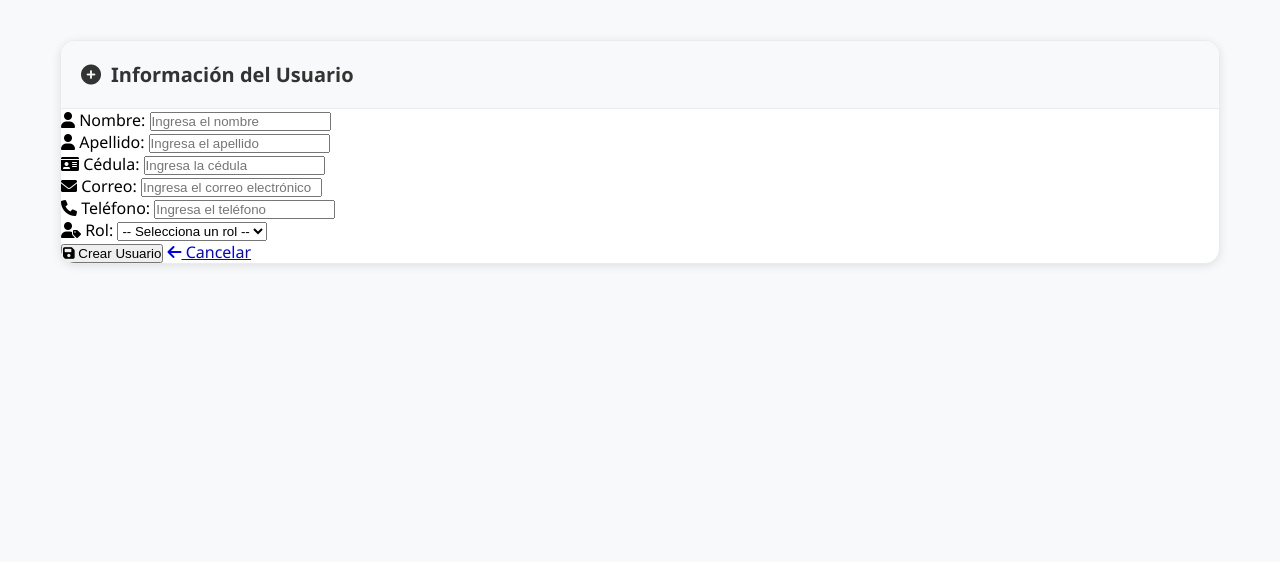
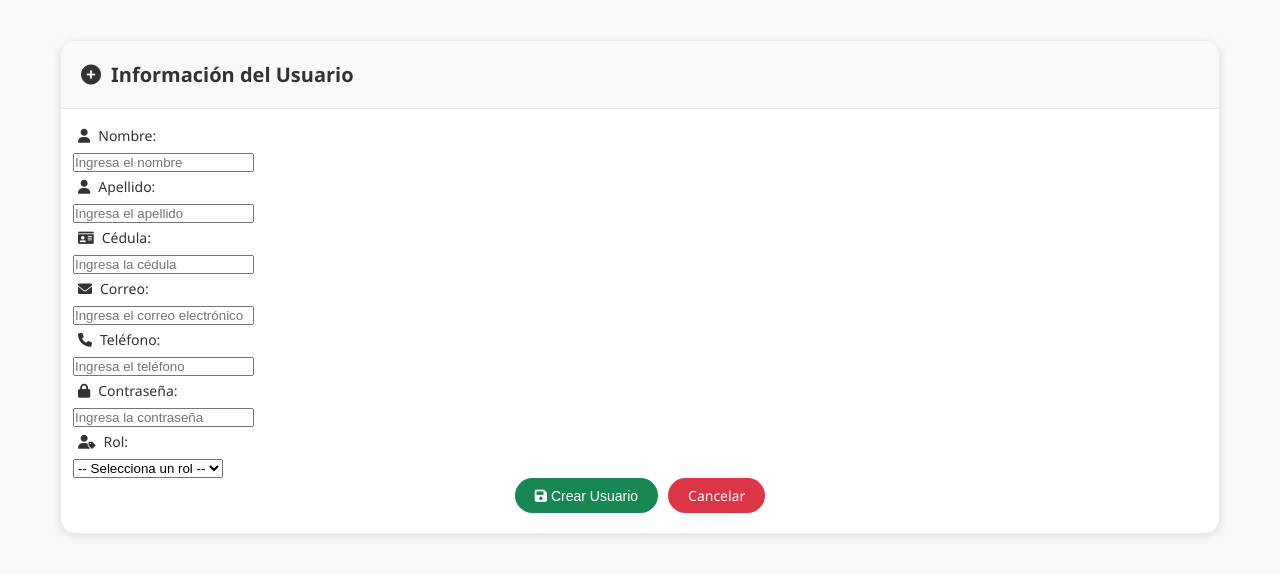
Before and after one commit to Ganterlix-Dev/ascd3, a Django app: page /Crear_usuarios/ in a window 1280 px wide. Shown: the part 238-812 px from the top of the page. Before the commit the page ends 507 px from the top, so only its background shows below. Run offline with Django 5.2, Linux system fonts and the light colour scheme.

Commit message:
superadmin completado

```diff
--- a/Ferreteria/settings.py
+++ b/Ferreteria/settings.py
@@ -86,7 +86,7 @@ DATABASES = {
         'ENGINE': 'django.db.backends.postgresql',
         'NAME': 'FerreteriaDB',  # Nombre de tu base de datos
         'USER': 'postgres',  # Usuario de tu base de datos
-        'PASSWORD': 'postgresql',  # Contraseña de tu base de datos
+        'PASSWORD': 'postgres',  # Contraseña de tu base de datos
         'HOST': 'localhost',  # O la IP de tu servidor
         'PORT': '5432',  # Puerto predeterminado de PostgreSQL
     }
--- a/Ferreteria/urls.py
+++ b/Ferreteria/urls.py
@@ -25,6 +25,7 @@ urlpatterns = [
     path('', home),
     path('Iniciar/', usuarios_views.Iniciar),
     path('Registrar/', usuarios_views.Registrar),
+
     path('Crear_usuarios/', Crearusuario),
     path('Listar_usuarios/', ListarUsuarios),
     path('Editar_usuarios/', EditarUsuario),
--- a/superadmin/templates/Usuarios.html
+++ b/superadmin/templates/Usuarios.html
@@ -13,7 +13,7 @@
     <div class="header-section">
         <h1><i class="fas fa-users"></i>Gestión de Usuarios</h1>
         <p>Aquí puedes crear, modificar y eliminar los usuarios que desees de manera fácil y rápida</p>
-        <a href="/home" style="text-decoration: none;" class="btn-create"><i class="fas fa-plus"></i> Crear Usuario</a>
+        <a href="/Crear_usuarios" style="text-decoration: none;" class="btn-create"><i class="fas fa-plus"></i> Crear Usuario</a>
     </div>
 
     <!-- Main Container -->
@@ -26,7 +26,7 @@
                     <div class="stat-label">Total Usuarios</div>
                 </div>
                 <div class="stat-card">
-                        <a href="/home" class="btn-edit">
+                        <a href="/Editar_usuarios" class="btn-edit">
                             <div class="stat-number">
                                 <i style="color: white;" class="fas fa-edit"></i>
                             </div>
@@ -34,7 +34,7 @@
                     <div class="stat-label">Modificar</div>
                 </div>
                 <div class="stat-card">
-                    <a href="/home" class="btn-delete">
+                    <a href="/Eliminar_usuarios" class="btn-delete">
                     <div class="stat-number">
                         <i style="color: white;" class="fas fa-trash"></i>
                     </div>
--- a/superadmin/templates/crear_usuarios.html
+++ b/superadmin/templates/crear_usuarios.html
@@ -7,6 +7,66 @@
     <meta charset="UTF-8">
     <title>Crear Usuario</title>
 </head>
+<style>
+.form-group label {
+  display: block;
+  color: #333;
+  font-size: 14px;
+  padding: 5px;
+  display: flex;
+  align-items: center;
+  gap: 8px;
+}
+
+.userform {
+  display: block;
+  font-weight: 500;
+  margin-bottom: 0.5rem;
+  width: 100%;
+  padding: 0.75rem;
+  border-radius: 6px;
+  transition: border-color 0.15s ease-in-out, box-shadow 0.15s ease-in-out;
+  outline: none;
+}
+.btn-danger {
+    background: #dc3545;
+    color: white;
+    border: none;
+    border-radius: 20px;
+    padding: 8px 20px;
+    font-size: 14px;
+    cursor: pointer;
+    transition: background 0.2s;
+    text-decoration: none;
+    display: inline-block;
+}
+.btn-danger:hover {
+    background: #b52a37;
+}
+
+.btn-submit {
+    background: #198754;
+    color: white;
+    border: none;
+    border-radius: 20px;
+    padding: 8px 20px;
+    font-size: 14px;
+    cursor: pointer;
+    transition: background 0.2s;
+    display: inline-block;
+}
+.btn-submit:hover {
+    background: #146c43;
+}
+
+/* Centrar ambos botones */
+.form-actions {
+    display: flex !important;
+    justify-content: center !important;
+    align-items: center;
+    gap: 12px;
+}
+</style>
 <body>
 
     <header class="header-section">
@@ -23,9 +83,9 @@
                     </h3>
                 </div>
 
-                {% csrf_token %}
                 <form method="POST">
-                <div class="user-form">
+                    {% csrf_token %}
+                <div class="userform">
                     <div class="form-grid">
                         <div class="form-group">
                             <label for="nombre">
@@ -63,6 +123,13 @@
                         </div>
 
                         <div class="form-group">
+                            <label for="password">
+                                <i class="fas fa-lock"></i> Contraseña:
+                            </label>
+                            <input type="password" name="password" id="password" placeholder="Ingresa la contraseña" required>
+                        </div>
+
+                        <div class="form-group">
                             <label for="rol">
                                 <i class="fas fa-user-tag"></i> Rol:
                             </label>
@@ -75,12 +142,12 @@
                         </div>
                     </div>
 
-                    <div class="form-actions">
+                    <div class="action-cell">
                         <button type="submit" class="btn-submit">
                             <i class="fas fa-save"></i> Crear Usuario
                         </button>
-                        <a href="#" class="btn-cancel">
-                            <i class="fas fa-arrow-left"></i> Cancelar
+                        <a href="/Listar_usuarios" class="btn-danger">
+                        Cancelar
                         </a>
                     </div>
                 </form>
--- a/superadmin/views.py
+++ b/superadmin/views.py
@@ -32,7 +32,7 @@ def EditarUsuario(request):
     usuario_seleccionado = None
     form = None
 
-    if request.method == "POST" and "usuario_id" in request.POST:
+    if request.method == "POST" and "usuario_id" in request.POST and "guardar_cambios" not in request.POST:
         usuario_seleccionado = get_object_or_404(Persona, id=request.POST["usuario_id"])
         form = RegistroForm(instance=usuario_seleccionado)
 
@@ -40,7 +40,11 @@ def EditarUsuario(request):
         usuario_seleccionado = get_object_or_404(Persona, id=request.POST["usuario_id"])
         form = RegistroForm(request.POST, instance=usuario_seleccionado)
         if form.is_valid():
-            form.save()
+            user = form.save(commit=False)
+            password = form.cleaned_data.get('password')
+            if password:
+                user.password = make_password(password)
+            user.save()
             return redirect('/Listar_usuarios')  # Recarga la página para mostrar cambios
 
     return render(request, "modificar_usuarios.html", {"usuarios": usuarios, "form": form, "usuario_seleccionado": usuario_seleccionado})
--- a/usuarios/auth_backends.py
+++ b/usuarios/auth_backends.py
@@ -1,12 +1,12 @@
 from django.contrib.auth.backends import ModelBackend
 from django.contrib.auth.hashers import check_password
-from .models import Users
+from .models import Persona
 
 class EmailAuthBackend(ModelBackend):
     def authenticate(self, request, correo=None, password=None, **kwargs):
         try:
-            user = Users.objects.get(correo=correo)
+            user = Persona.objects.get(correo=correo)
             if user and check_password(password, user.password):  # ✅ Compara la contraseña cifrada
                 return user
-        except Users.DoesNotExist:
+        except Persona.DoesNotExist:
             return None
```
Also changed, not shown: superadmin/static/Usuarios.css (+31 -0 lines), superadmin/templates/eliminar_usuarios.html (+60 -2 lines), superadmin/templates/modificar_usuarios.html (+80 -8 lines), usuarios/views.py (+14 -4 lines).
